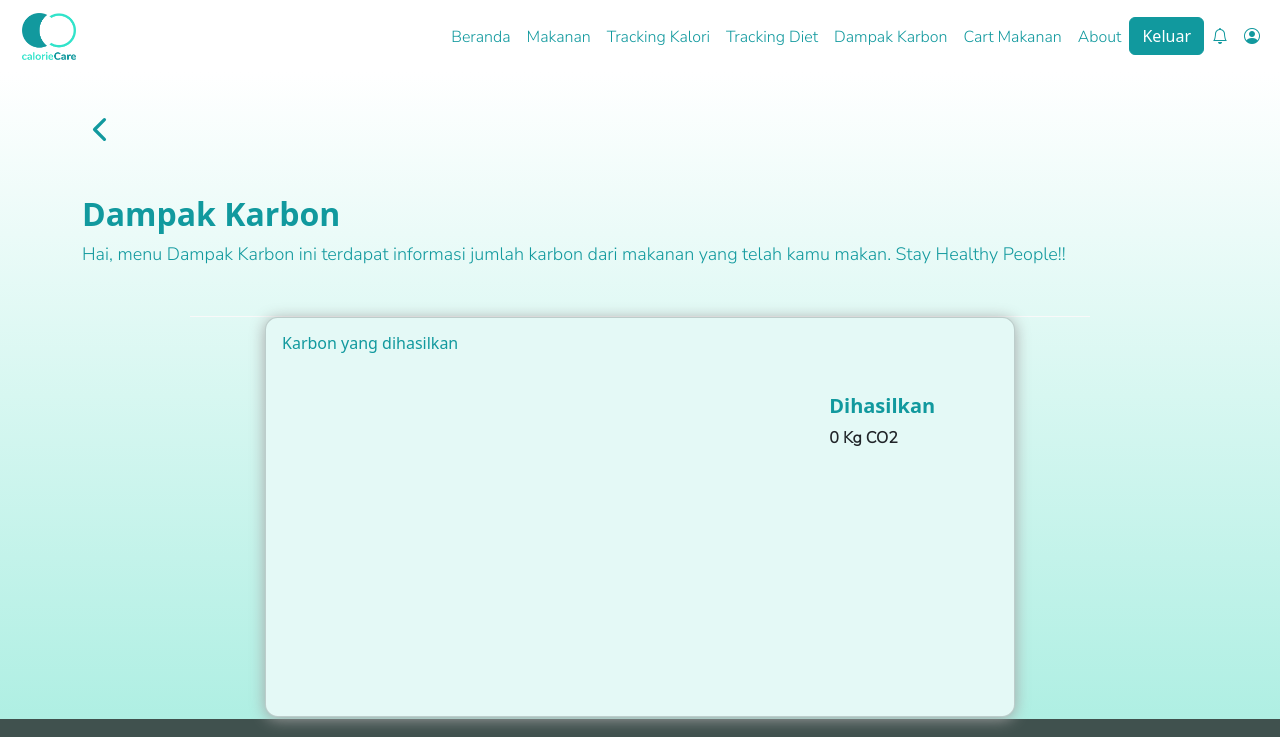
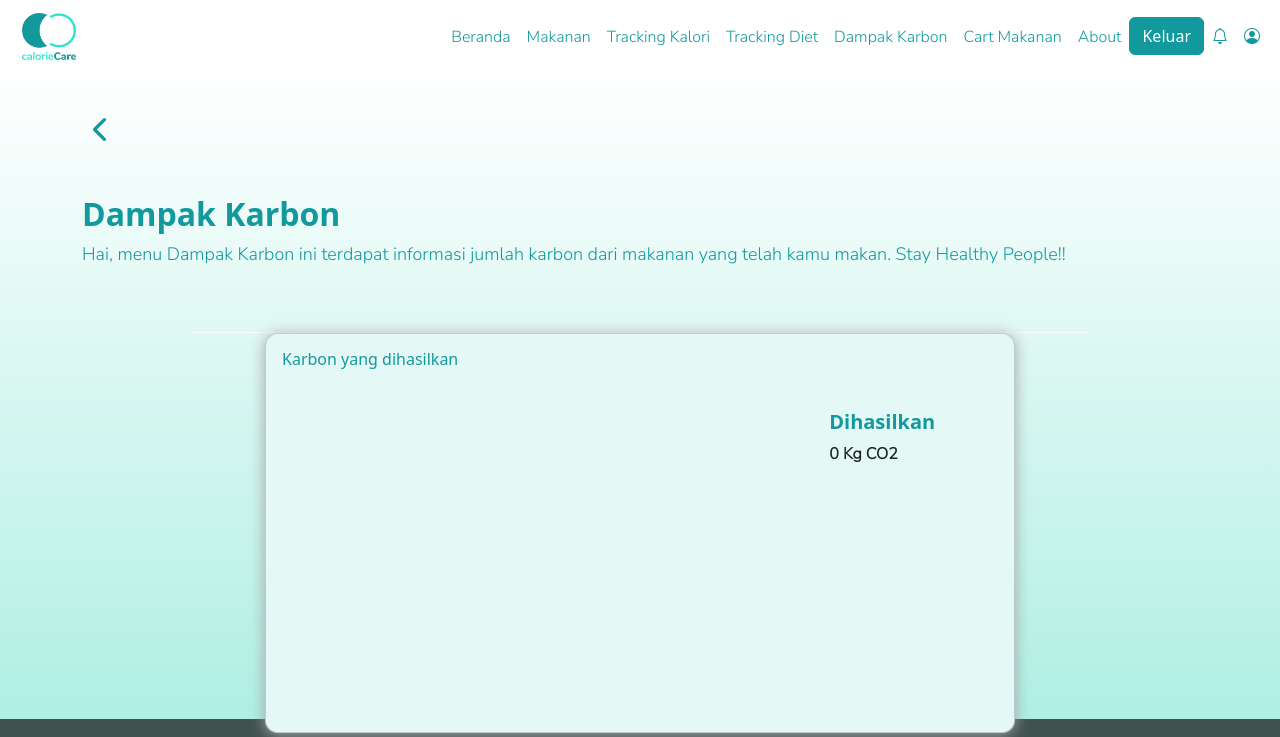
Before and after one commit to Calcare-FEBE-1/calcare-fe-1, a React (Create React App) app: page /TrackKarbon in a window 1280 px wide. Shown: the top 737 px of the page. Built offline with nearby package versions, Linux system fonts and the light colour scheme.

Commit message:
Update TrackKarbon.js

```diff
--- a/src/pages/TrackKarbon.js
+++ b/src/pages/TrackKarbon.js
@@ -49,7 +49,7 @@ const TrackKarbon = () => {
             </div>
           </div>
 
-          <div className="container section-track-kal">
+          <div className="container section-track-kal p-3">
             <div className="container track-left">
               <div className="card card-left" style={{ width: 750 }}>
                 <div className="row g-0">
```
